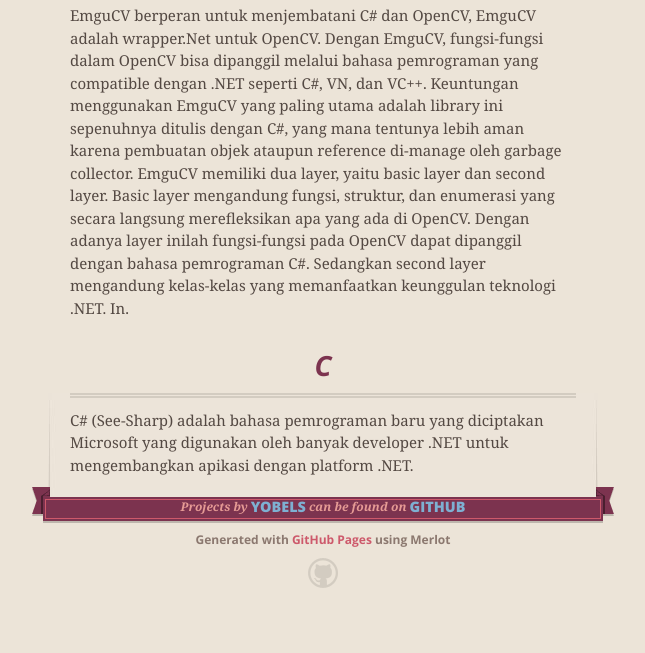
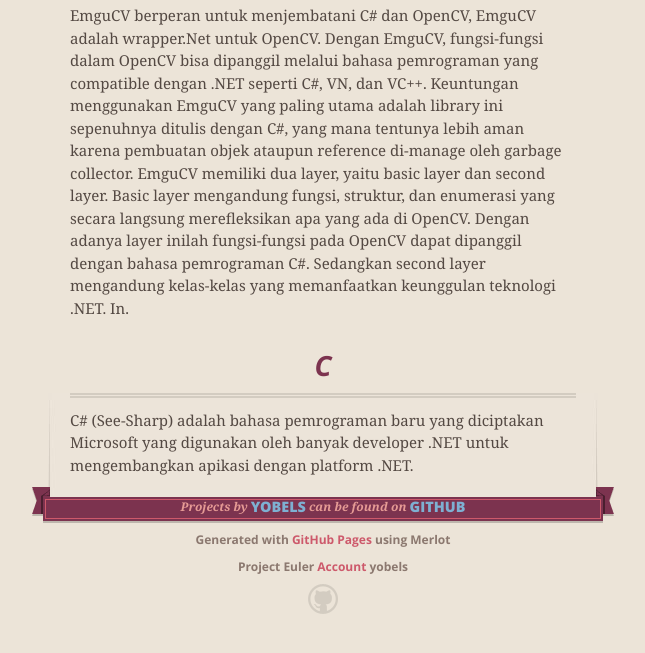
Before and after one commit to yobels/yobels.github.io, a plain HTML site: page index.html in a window 1280 px wide. Shown: the part 487-1140 px from the top of the page, without its empty margins (317-962 px from the left). Before the commit the page ends 1115 px from the top, so only its background shows below. Drawn offline with nearby package versions, Linux system fonts and the light colour scheme.

Commit message:
Update index.html

```diff
--- a/index.html
+++ b/index.html
@@ -70,6 +70,7 @@
           <span class="right-tail"></span>
         </span>
         <p>Generated with <a href="https://pages.github.com">GitHub Pages</a> using Merlot</p>
+        <p>Project Euler <a href="https://projecteuler.net/profile/yobels.png">Account</a> yobels</p>
         <span class="octocat"></span>
       </footer>
 
```
